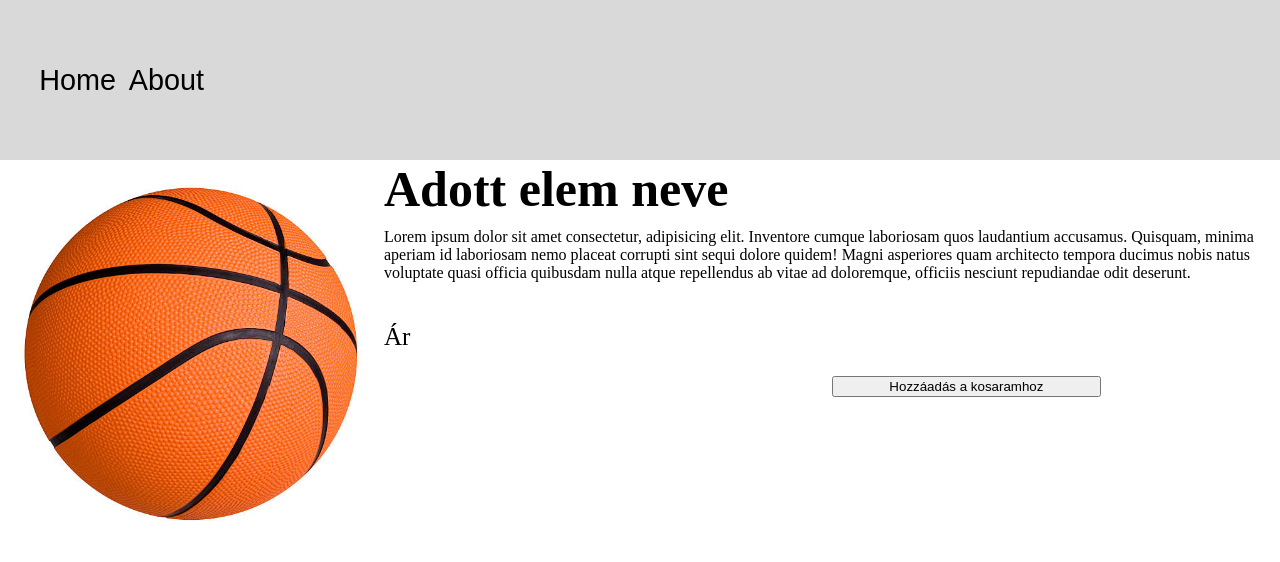
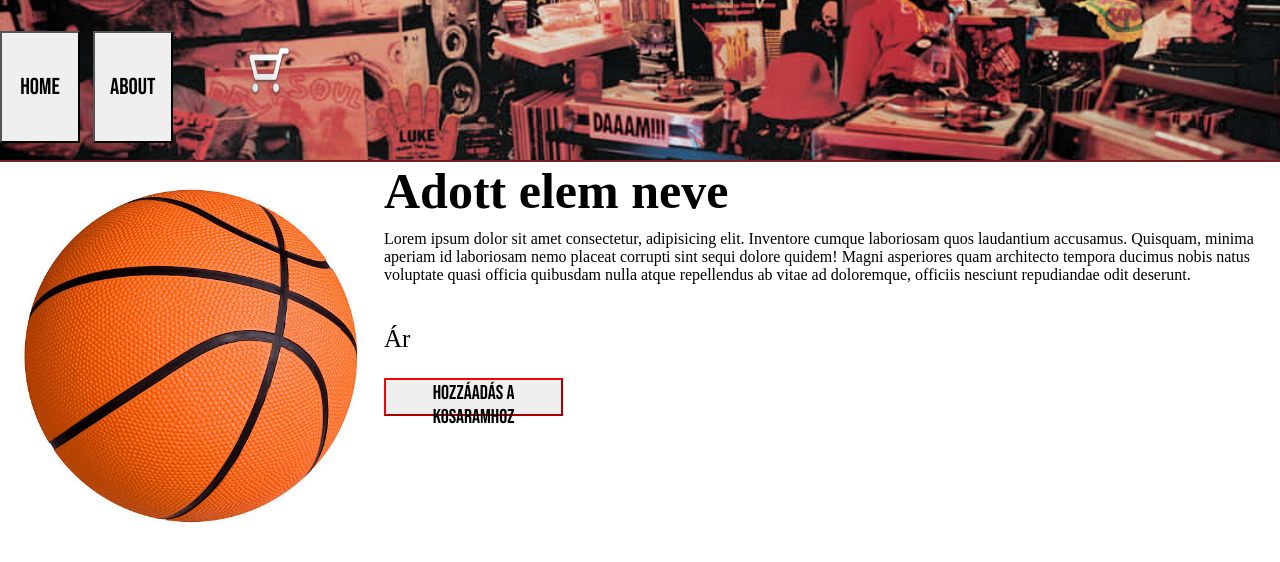
Before and after one commit to TothMilan2/webshop, a plain HTML site: page megrendel.html in a window 1280 px wide. Drawn offline with Linux system fonts and the light colour scheme; files whose address does not match are found by name.

Commit message:
sziaa megrendel oldal

```diff
--- a/megrendel.css
+++ b/megrendel.css
@@ -5,10 +5,17 @@ body{
 }
 header{
     height: 20%;
-    background-color: #D9D9D9;
     display: flex;
     flex-direction: column;
     justify-content: center;
+    background-image: url(rap.jpg);
+    background-position: 10%;
+    background-repeat: no-repeat;
+    background-size: 120%;
+    border-bottom: 10%;
+    border: pink;
+
+
 }
 footer{
     height: 20%;
@@ -18,7 +25,7 @@ footer{
 }
 nav a{
     text-decoration: none;
-    color: black;
+    color:black;
     font-family:Arial, Helvetica, sans-serif;
     font-size: 1.8rem;
     padding-left: 0%;
@@ -44,10 +51,14 @@ nav{
 
 .elemkepe{
     width: 30%;
+    height: 90%;
 }
 .megrendel{
     display: flex;
     flex-direction: row;
+    border-top: 2px solid rgb(112, 33, 33);
+
+
 
 }
 .elemneve{
@@ -68,6 +79,27 @@ nav{
     font-size: 25px;
 }
 .megrendelgomb{
-    width: 30%;
-    margin-left: 50%;
+    width: 20%;
+    margin-left: 0%;
+    height: 10%;
+    border-radius: 0%;
+    border-color: red;
+    font-family: "Bebas Neue";
+    font-size: 20px;
 }
+.kerekecskegombocska{
+    border-radius: 0%;
+    border-color: black;
+    width: 40% ;
+    height: 115%;
+}
+.miau{
+    font-size: 23px;
+    font-family: "Bebas Neue";
+}
+.kosar{
+    width: 90%;
+    height: 80%;
+    padding-right: 0%;
+    padding-left: 100%;
+}
--- a/megrendel.html
+++ b/megrendel.html
@@ -3,6 +3,9 @@
 <head>
     <meta charset="UTF-8">
     <meta name="viewport" content="width=device-width, initial-scale=1.0">
+    <link rel="preconnect" href="https://fonts.googleapis.com">
+    <link rel="preconnect" href="https://fonts.gstatic.com" crossorigin>
+    <link href="https://fonts.googleapis.com/css2?family=Bebas+Neue&display=swap" rel="stylesheet">
     <title>Megrendel</title>
     <link rel="stylesheet" href="megrendel.css">
 
@@ -10,8 +13,9 @@
 <body>
     <Header>
         <nav >
-            <a href="index.html">Home</a>
-            <a href="rolunk.html">About</a>
+            <button class="kerekecskegombocska"><a href="index.html" class="miau">Home</a></button>
+            <button class="kerekecskegombocska"><a href="rolunk.html" class="miau">About</a></button>
+            <a href=""><img src="cart-icon-16.png" class="kosar"></a>
 
             <div class="hambimenu">
                 <span></span>
@@ -29,9 +33,8 @@
                     <h1 class="elemneve">Adott elem neve</h1>
                     <p class="elemszoveg">Lorem ipsum dolor sit amet consectetur, adipisicing elit. Inventore cumque laboriosam quos laudantium accusamus. Quisquam, minima aperiam id laboriosam nemo placeat corrupti sint sequi dolore quidem! Magni asperiores quam architecto tempora ducimus nobis natus voluptate quasi officia quibusdam nulla atque repellendus ab vitae ad doloremque, officiis nesciunt repudiandae odit deserunt.</p>
                     <p class="elemara">Ár</p>
-                    <button class="megrendelgomb" type="button">Hozzáadás a kosaramhoz</button>
+                    <button class="megrendelgomb" type="button">Hozzáadás A Kosaramhoz</button>
                 </div>
-
         </div>
 
 
```
Also changed, not shown: ball.jpg (added), cart-icon-16.png (added), rap.jpg (added).
